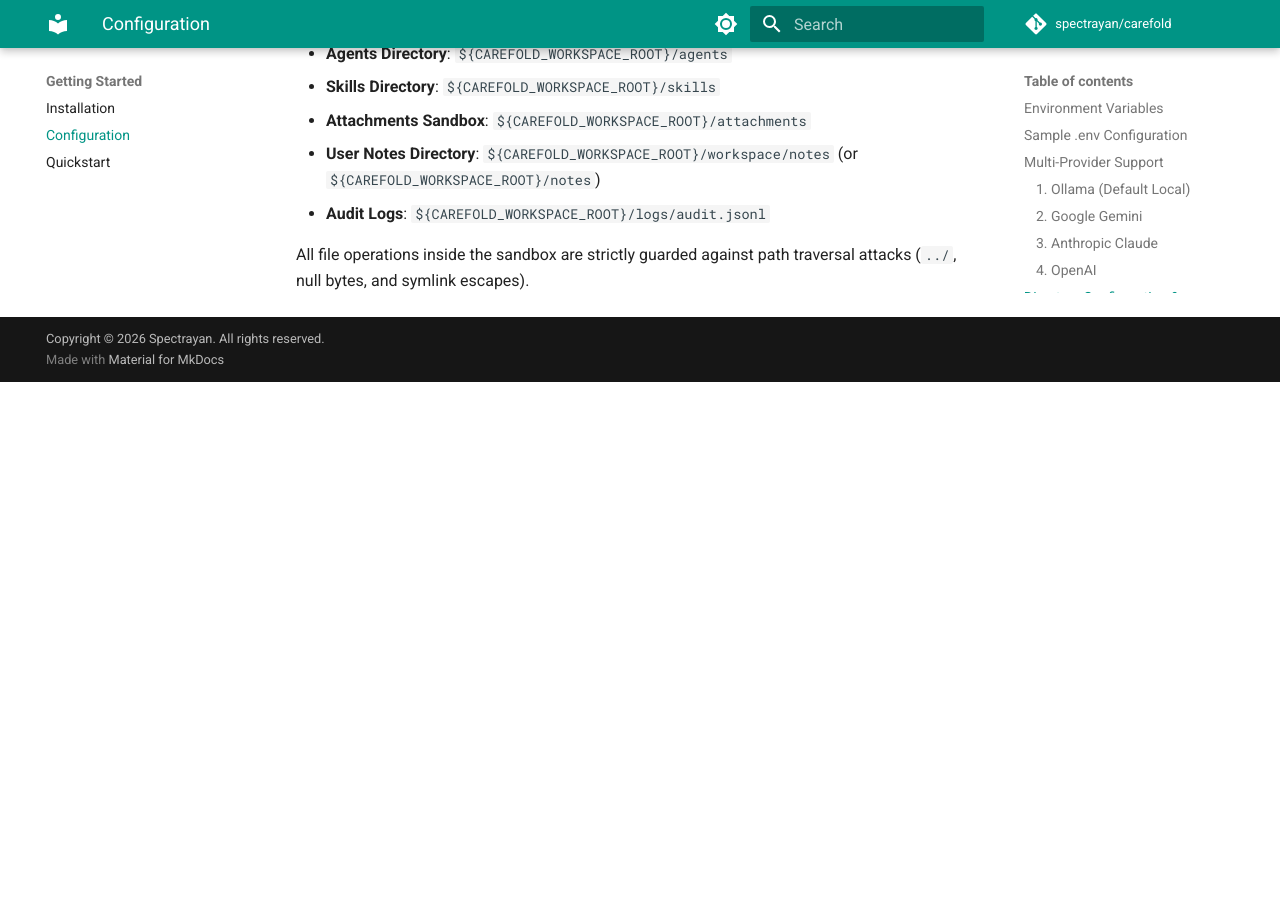
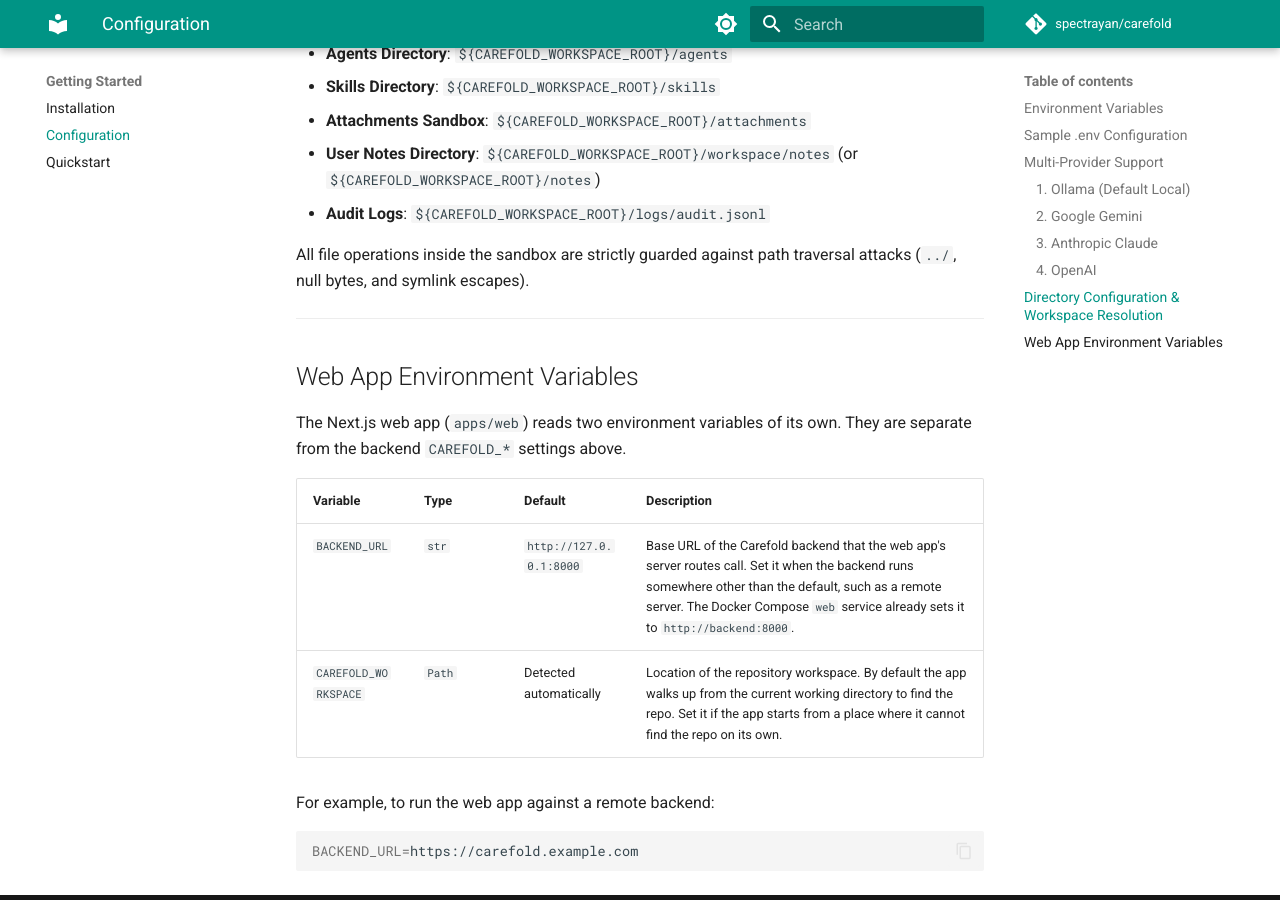
Before and after one commit to DeadlyTalha/carefold, an MkDocs documentation site: the page built from docs/getting-started/configuration.md, in a window 1280 px wide and 900 px high, scrolled down 3181 px. Built offline with MkDocs 1.6.1 and Material for MkDocs 9.7.7, drawn with Linux system fonts in a browser that asks for light colours; comment, search, counter and statistics services are not loaded; before the commit the page ends 3563 px from its top, so only the background shows below that.

Commit message:
docs: document web app environment variables (#75)
Closes #72

Signed-off-by: Japhet Kipchirchir <kipchirchirjaphet422@gmail.com>

````diff
--- a/docs/getting-started/configuration.md
+++ b/docs/getting-started/configuration.md
@@ -98,3 +98,20 @@ Carefold automatically locates workspace directories relative to `CAREFOLD_WORKS
 - **Audit Logs**: `${CAREFOLD_WORKSPACE_ROOT}/logs/audit.jsonl`
 
 All file operations inside the sandbox are strictly guarded against path traversal attacks (`../`, null bytes, and symlink escapes).
+
+---
+
+## Web App Environment Variables
+
+The Next.js web app (`apps/web`) reads two environment variables of its own. They are separate from the backend `CAREFOLD_*` settings above.
+
+| Variable | Type | Default | Description |
+|---|---|---|---|
+| `BACKEND_URL` | `str` | `http://127.0.0.1:8000` | Base URL of the Carefold backend that the web app's server routes call. Set it when the backend runs somewhere other than the default, such as a remote server. The Docker Compose `web` service already sets it to `http://backend:8000`. |
+| `CAREFOLD_WORKSPACE` | `Path` | Detected automatically | Location of the repository workspace. By default the app walks up from the current working directory to find the repo. Set it if the app starts from a place where it cannot find the repo on its own. |
+
+For example, to run the web app against a remote backend:
+
+```bash
+BACKEND_URL=https://carefold.example.com
+```
````
